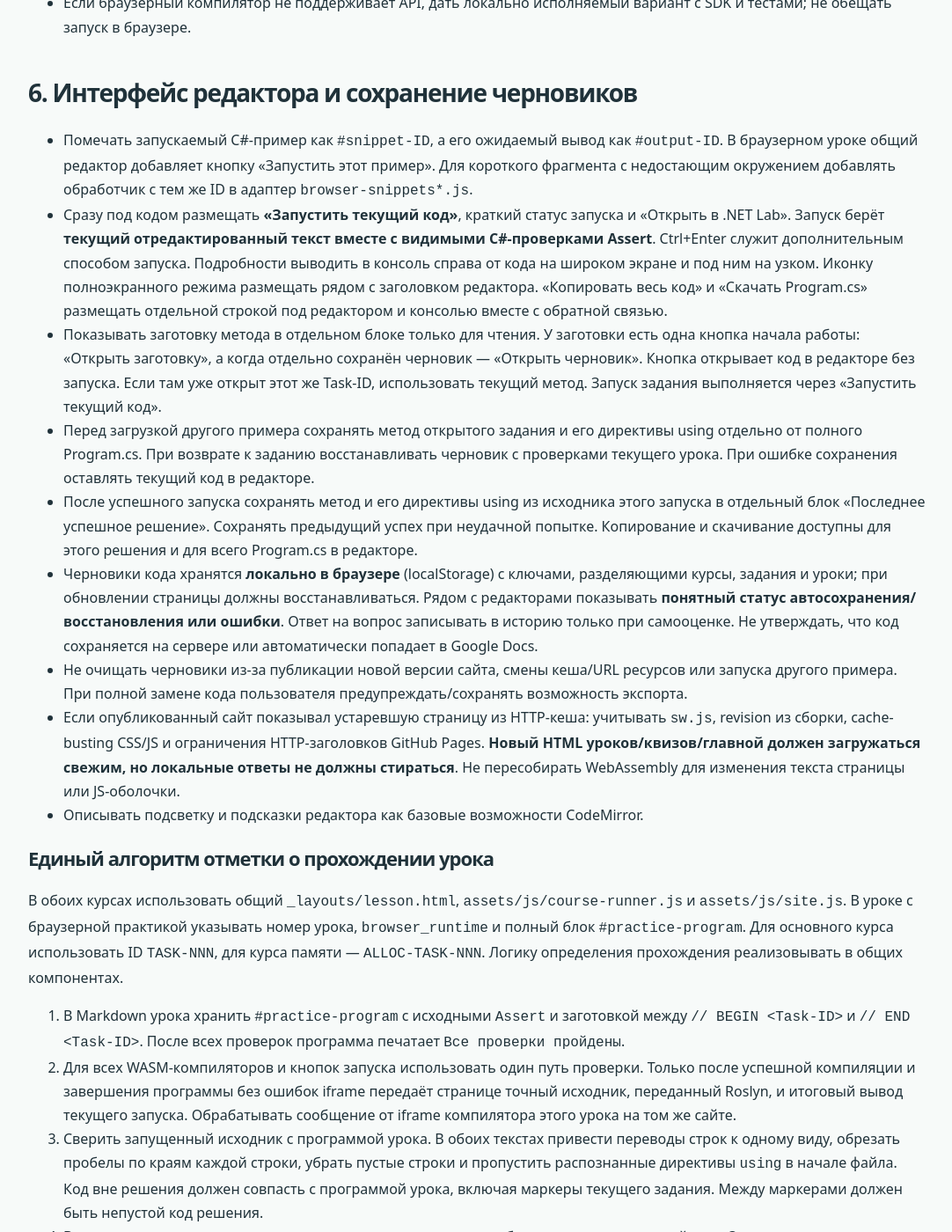
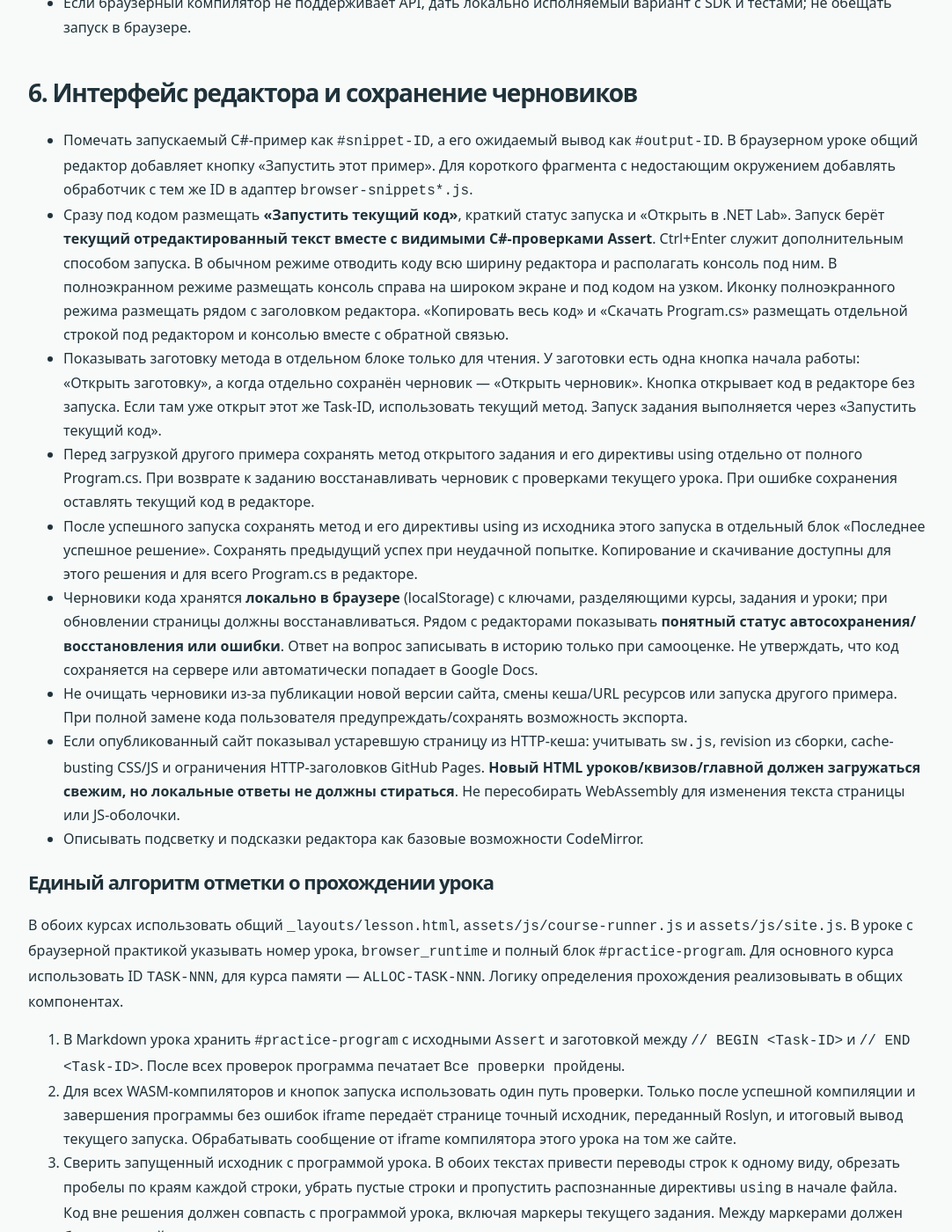
Before and after one commit to boyarincev/dotnet-courses, a Jekyll site: the page built from AGENTS.md, in a window 1280 px wide and 1400 px high, scrolled down 6396 px. Shown: the whole window at 88% size, without its empty margins (98-1180 px from the left). Built offline with Jekyll 4.4.1, drawn with Linux system fonts in a browser that asks for light colours; our own code applies the rules of GitHub Pages for plain Markdown files; some of the changed text lies outside the part shown.

Commit message:
Show lesson progress and expand the code editor

```diff
--- a/AGENTS.md
+++ b/AGENTS.md
@@ -137,7 +137,7 @@ static (int PaidCount, decimal Total) SummarizePaid(IEnumerable<string> rows)
 ## 6. Интерфейс редактора и сохранение черновиков
 
 - Помечать запускаемый C#-пример как `#snippet-ID`, а его ожидаемый вывод как `#output-ID`. В браузерном уроке общий редактор добавляет кнопку «Запустить этот пример». Для короткого фрагмента с недостающим окружением добавлять обработчик с тем же ID в адаптер `browser-snippets*.js`.
-- Сразу под кодом размещать **«Запустить текущий код»**, краткий статус запуска и «Открыть в .NET Lab». Запуск берёт **текущий отредактированный текст вместе с видимыми C#-проверками Assert**. Ctrl+Enter служит дополнительным способом запуска. Подробности выводить в консоль справа от кода на широком экране и под ним на узком. Иконку полноэкранного режима размещать рядом с заголовком редактора. «Копировать весь код» и «Скачать Program.cs» размещать отдельной строкой под редактором и консолью вместе с обратной связью.
+- Сразу под кодом размещать **«Запустить текущий код»**, краткий статус запуска и «Открыть в .NET Lab». Запуск берёт **текущий отредактированный текст вместе с видимыми C#-проверками Assert**. Ctrl+Enter служит дополнительным способом запуска. В обычном режиме отводить коду всю ширину редактора и располагать консоль под ним. В полноэкранном режиме размещать консоль справа на широком экране и под кодом на узком. Иконку полноэкранного режима размещать рядом с заголовком редактора. «Копировать весь код» и «Скачать Program.cs» размещать отдельной строкой под редактором и консолью вместе с обратной связью.
 - Показывать заготовку метода в отдельном блоке только для чтения. У заготовки есть одна кнопка начала работы: «Открыть заготовку», а когда отдельно сохранён черновик — «Открыть черновик». Кнопка открывает код в редакторе без запуска. Если там уже открыт этот же Task-ID, использовать текущий метод. Запуск задания выполняется через «Запустить текущий код».
 - Перед загрузкой другого примера сохранять метод открытого задания и его директивы using отдельно от полного Program.cs. При возврате к заданию восстанавливать черновик с проверками текущего урока. При ошибке сохранения оставлять текущий код в редакторе.
 - После успешного запуска сохранять метод и его директивы using из исходника этого запуска в отдельный блок «Последнее успешное решение». Сохранять предыдущий успех при неудачной попытке. Копирование и скачивание доступны для этого решения и для всего Program.cs в редакторе.
--- a/_includes/course-lessons.html
+++ b/_includes/course-lessons.html
@@ -15,7 +15,7 @@
 {% for lesson in sorted_lessons %}
   <a class="lesson-card" href="{{ lesson.url | relative_url }}">
     <small>Урок {{ lesson.lesson_number }} · {{ lesson.lesson_date }} · {{ lesson.series }}</small>
-    <span class="lesson-completion-badge" data-lesson-completion-badge data-course="{{ include.course }}" data-lesson="{{ lesson.lesson_number }}" hidden>Пройден</span>
+    {% include lesson-completion-badge.html course=include.course lesson=lesson.lesson_number %}
     <h3>{{ lesson.title | escape }}</h3>
     <p>{{ lesson.summary | escape }}</p>
     <span>{{ lesson.topic_id }}{% if lesson.topic_id and lesson.dotnet_feature %} · {% endif %}{{ lesson.csharp_feature }}{% if lesson.csharp_feature and lesson.dotnet_feature %} · {% endif %}{{ lesson.dotnet_feature }}</span>
--- /dev/null
+++ b/_includes/lesson-completion-badge.html
@@ -0,0 +1 @@
+<span class="lesson-completion-badge" data-lesson-completion-badge data-course="{{ include.course }}" data-lesson="{{ include.lesson }}">Не пройден</span>
--- a/_layouts/lesson.html
+++ b/_layouts/lesson.html
@@ -14,7 +14,10 @@ layout: default
   {% assign course_lessons = site.memory_lessons %}
   {% assign course_questions = site.data.memory_questions %}
 {% endif %}
-<div class="eyebrow"><a href="{{ course_url | relative_url }}">{{ course_title }}</a> · Урок {{ page.lesson_number }} · {{ page.lesson_date }}</div>
+<div class="eyebrow">
+  <a href="{{ course_url | relative_url }}">{{ course_title }}</a> · Урок {{ page.lesson_number }} · {{ page.lesson_date }}
+  {% include lesson-completion-badge.html course=course_id lesson=page.lesson_number %}
+</div>
 <h1>{{ page.title | escape }}</h1>
 {% include course-review.html course=course_id quiz=quiz_url lessons=course_lessons %}
 {% include course-quiz-assets.html questions=course_questions %}
--- a/assets/css/style.css
+++ b/assets/css/style.css
@@ -44,9 +44,8 @@ h1,h2,h3{line-height:1.2;letter-spacing:-.045em}h1{font-size:clamp(35px,6vw,60px
 .lesson-practice-instructions{color:var(--muted);font-size:14px}
 .editor-export-actions{margin-top:10px}
 .lesson-browser{container:lesson-browser / inline-size}
-.lesson-compiler{display:block;width:100%;height:680px;border:1px solid var(--code-border);border-radius:14px;background:var(--surface)}
-@container lesson-browser (max-width:702px){.lesson-compiler{height:780px}}
-@container lesson-browser (max-width:410px){.lesson-compiler{height:740px}}
+.lesson-compiler{display:block;width:100%;height:clamp(57rem,calc(100vh + 9rem),64rem);border:1px solid var(--code-border);border-radius:14px;background:var(--surface)}
+@container lesson-browser (max-width:702px){.lesson-compiler{height:clamp(53rem,calc(100vh + 4rem),57rem)}}
 
 html.lesson-editor-expanded{overflow:hidden}
 #lesson-editor-workspace.is-expanded{
@@ -71,6 +70,7 @@ html.lesson-editor-expanded{overflow:hidden}
   height:0;
   min-height:calc(24rem + 2px);
 }
+@media(max-width:718px){#lesson-editor-workspace.is-expanded .lesson-compiler{min-height:calc(34rem + 2px)}}
 .draft-status{color:var(--muted);font-size:13px;line-height:1.5;margin:7px 0 15px}
 .lesson-jump-nav{display:flex;flex-wrap:wrap;gap:8px 16px;margin:16px 0 24px}
 .lesson-jump-nav a{text-decoration:underline;text-underline-offset:3px}
@@ -99,4 +99,5 @@ html.lesson-editor-expanded{overflow:hidden}
 /* Lesson completion */
 .lesson-completion-status{font-weight:700}
 .lesson-practice-status:has([data-lesson-quiz-link]:not([hidden])) .lesson-completion-status{color:var(--primary)}
-.lesson-card .lesson-completion-badge{margin-inline-start:8px;background:var(--light);color:var(--primary);border-radius:99px;padding:3px 8px;font-size:12px;font-weight:700;white-space:nowrap}
+.lesson-completion-badge{display:inline-block;margin-inline-start:8px;border:1px solid var(--border);border-radius:99px;padding:2px 8px;background:var(--bg);color:var(--muted);font-size:12px;font-weight:700;line-height:1.4;letter-spacing:normal;text-transform:none;white-space:nowrap}
+.lesson-completion-badge[data-completed]{border-color:transparent;background:var(--light);color:var(--primary)}
--- a/assets/js/site.js
+++ b/assets/js/site.js
@@ -78,13 +78,16 @@
     }
 
     lessonBadges.forEach(badge => {
-      badge.hidden = progress.get("lesson", badge.dataset.course, badge.dataset.lesson) !== true;
+      const completed = progress.get("lesson", badge.dataset.course, badge.dataset.lesson);
+      const label = completed === null ? "Прогресс недоступен" : completed ? "Пройден" : "Не пройден";
+      if (badge.textContent !== label) badge.textContent = label;
+      badge.toggleAttribute("data-completed", completed === true);
     });
 
     if (courseStart) {
       const courseBadges = [...lessonBadges].filter(badge => badge.dataset.course === courseStart.dataset.courseStart);
-      const nextLesson = courseBadges.find(badge => badge.hidden);
-      const hasProgress = courseBadges.some(badge => !badge.hidden);
+      const nextLesson = courseBadges.find(badge => !badge.hasAttribute("data-completed"));
+      const hasProgress = courseBadges.some(badge => badge.hasAttribute("data-completed"));
       courseStart.setAttribute("href", nextLesson?.closest(".lesson-card").getAttribute("href") ?? "#course-lessons");
       courseStart.textContent = !hasProgress ? "Начать с первого урока"
         : nextLesson ? `Продолжить с урока ${nextLesson.dataset.lesson}` : "К списку уроков";
```
Also changed, not shown: other parts of AGENTS.md (+1 -1 lines), _browser/verify_compiler_output.cjs (+28 -10 lines), _browser/verify_quiz.cjs (+25 -4 lines), about.md (+2 -2 lines), assets/css/compiler-editor.css (+46 -30 lines), README.md.
